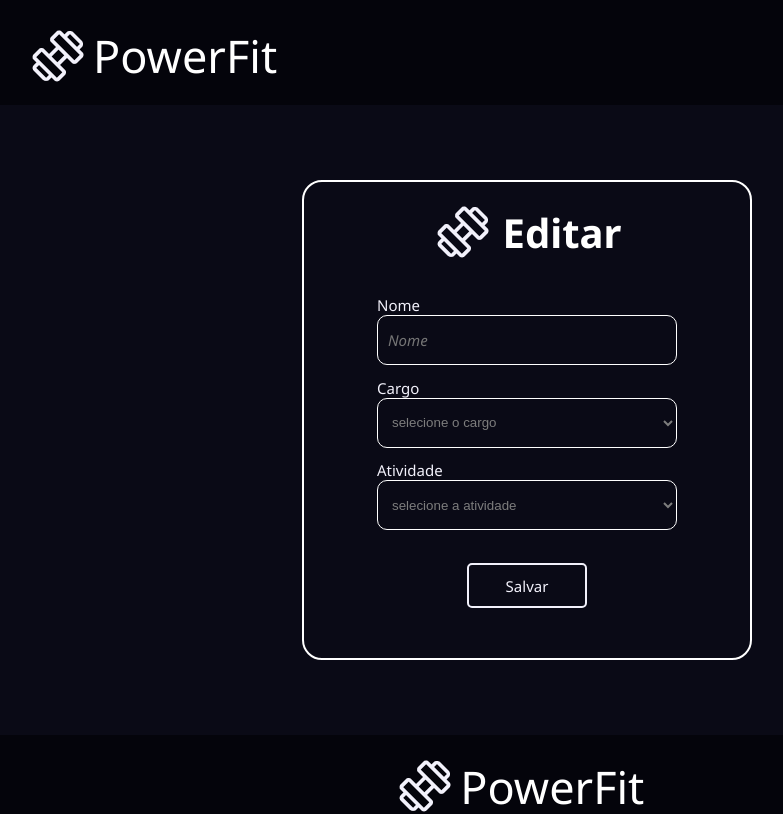
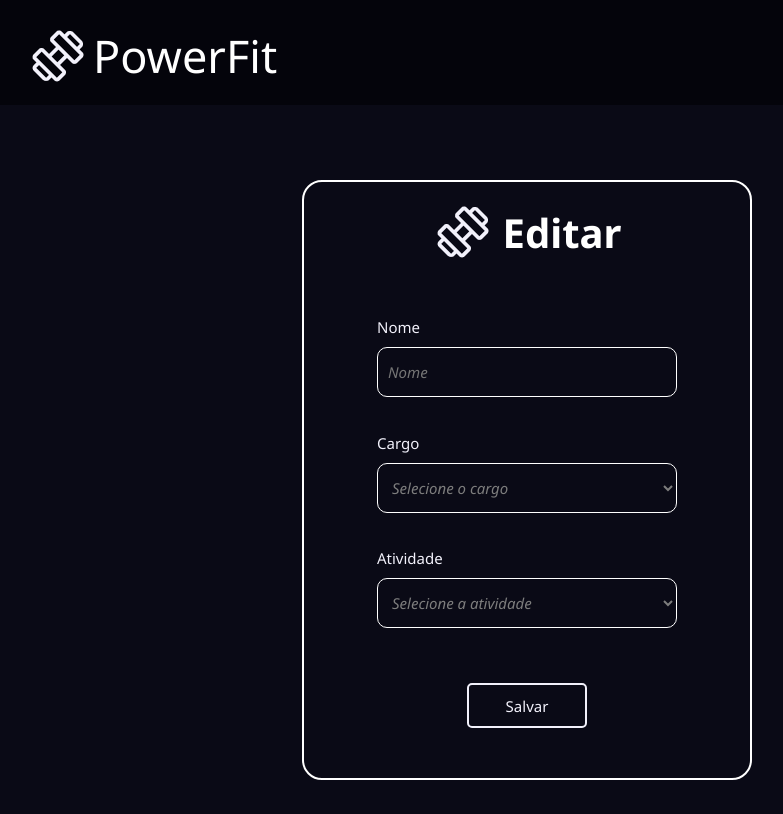
Before and after one commit to SamuelFVG/powerfit-trainee-cpe, a React (Vite) app in the folder powerfit/: page /editar in a window 1280 px wide. Shown: the top 814 px of the page, without its empty margins (113-896 px from the left). Built offline with nearby package versions, Linux system fonts and the light colour scheme.

Commit message:
EditarSizes

```diff
--- a/powerfit/src/components/DropDownGenerico/Styles.js
+++ b/powerfit/src/components/DropDownGenerico/Styles.js
@@ -8,13 +8,15 @@ export const DivSelect = styled.select`
   border: 1px solid;
   border-color: #ffffff;
   border-radius: 10px;
-  color:#ffffff;
   size: 35px;
   padding: 0 10px;
+  font-family: "Noto Sans", sans-serif;
+  font-size: 15px;
   &:hover {
     border-color: #ffffff  ;
   }
   &:invalid {
+    font-style:italic;
     color: #7D7D7D;
   }
 `;
@@ -22,9 +24,14 @@ export const DivOption = styled.option`
     background-color:#0a0a16;
     color:#ffffff;
     height: 50px;
+    font-family: "Noto Sans", sans-serif;
+    font-size: 15px;
     `;
 export const DivDefault = styled.option`
     background-color:#0a0a16;
     color:blue;
     height: 50px;
+    font-family: "Noto Sans", sans-serif;
+    font-size: 15px;
+    color: #F2F1FB;
 `;
--- a/powerfit/src/pages/Editar/Editar.jsx
+++ b/powerfit/src/pages/Editar/Editar.jsx
@@ -41,11 +41,11 @@ export default function Editar() {
       </DivField>
       <DivField>
       <DivLabel>Cargo</DivLabel>
-      <DropDownGenerico default="selecione o cargo" options={cargo}/>
+      <DropDownGenerico default="Selecione o cargo" options={cargo}/>
       </DivField>
       <DivField>
       <DivLabel>Atividade</DivLabel>
-      <DropDownGenerico default="selecione a atividade" options={atividades}/>
+      <DropDownGenerico default="Selecione a atividade" options={atividades}/>
       </DivField>
       <BotãoSalvar>Salvar</BotãoSalvar>
       </EditorContainer>
--- a/powerfit/src/pages/Editar/Styles.js
+++ b/powerfit/src/pages/Editar/Styles.js
@@ -19,7 +19,6 @@ export const LogoEditar = styled.div`
 `
 
 export const EditContainer = styled.section`
-  height: 60vh;
   display: flex;
   flex-direction: column;
   justify-content:top;
@@ -43,6 +42,7 @@ justify-content: left;
 align-items: left;
 width: 67%;
 height: 13 px;
+padding-bottom:10px;
 `
 
 export const Entrada = styled.input`
```
